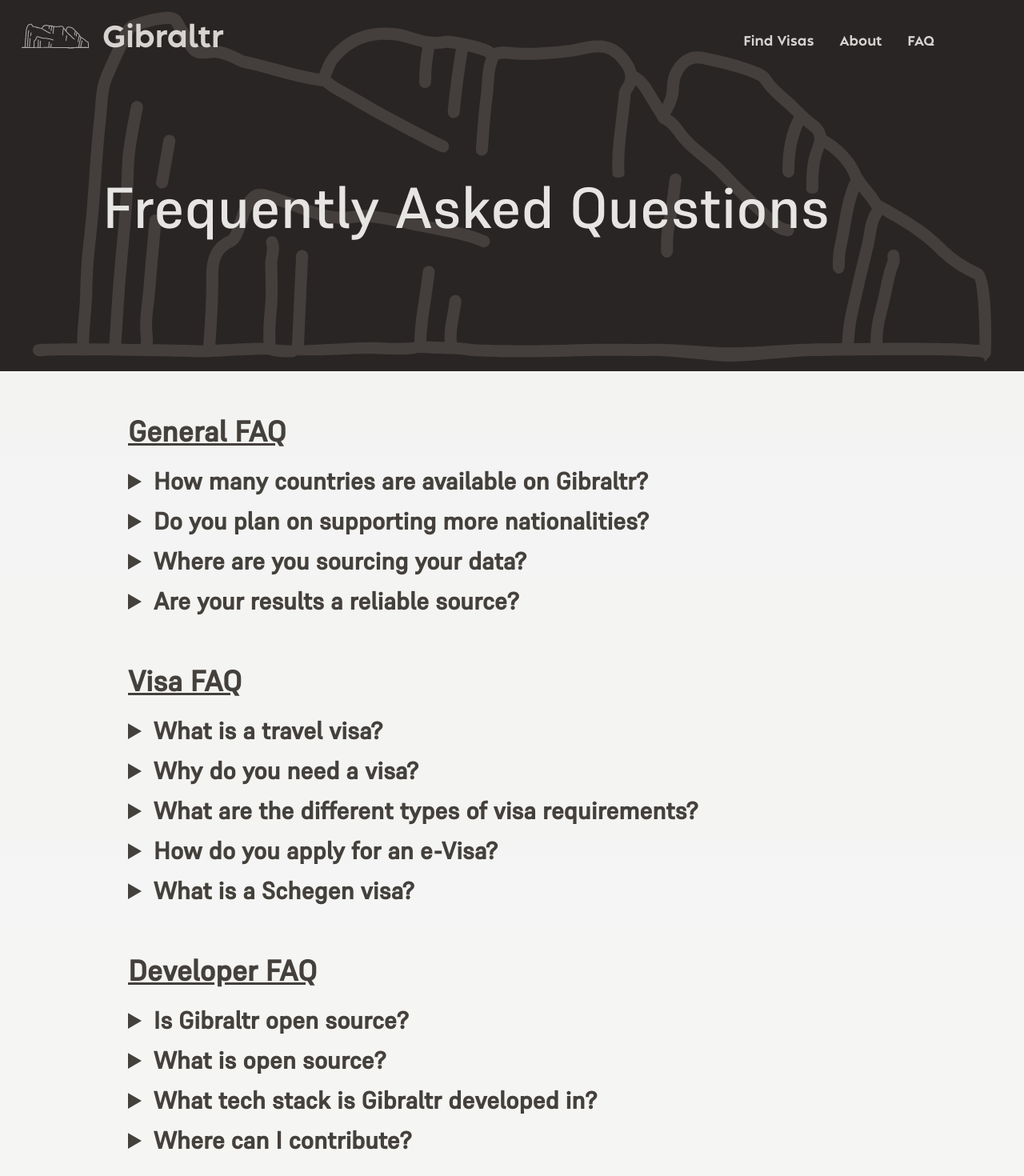
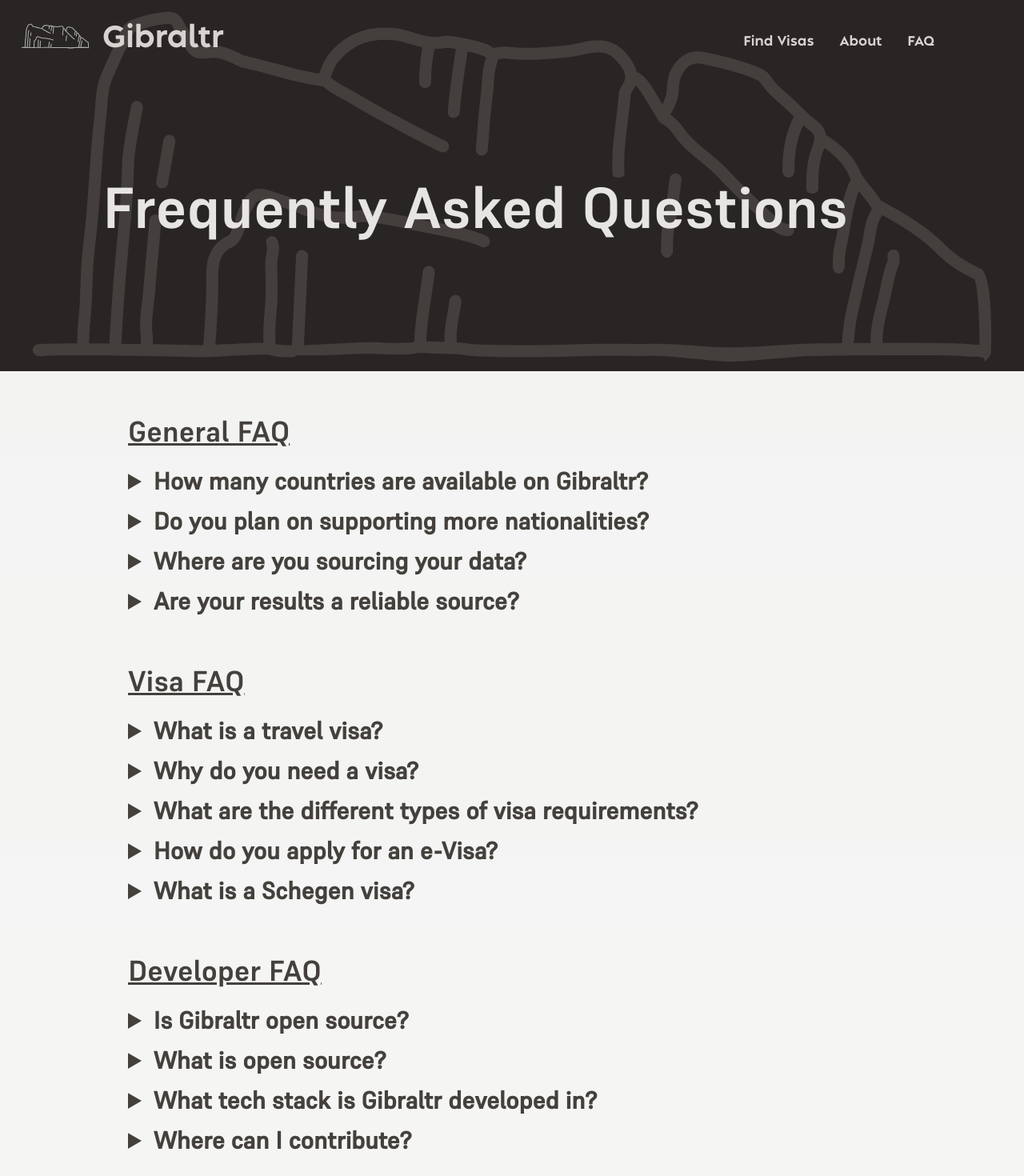
Before and after one commit to tachorzy/Gibraltr, a Next.js app: page /faq in a window 1280 px wide. Shown: the top 1470 px of the page at 80% size. Built offline with nearby package versions, Linux system fonts and the light colour scheme.

Commit message:
Tweaked fonts on FAQ page

```diff
--- a/pages/faq.jsx
+++ b/pages/faq.jsx
@@ -17,23 +17,23 @@ export default function Home() {
             <NavBar></NavBar>
           </div>
 
-          <div className={supremeMedium.className + " bg-[url('/gibraltar-stone-800.svg')] flex flex-row h-[29rem] w-screen bg-stone-800 bg-no-repeat bg-right bg-cover"}>
+          <div className={supremeBold.className + " bg-[url('/gibraltar-stone-800.svg')] flex flex-row h-[29rem] w-screen bg-stone-800 bg-no-repeat bg-right bg-cover"}>
             <h1 className={"text-stone-200 text-7xl md:pl-32 pl-10 pt-48 md:pt-56"}>Frequently Asked Questions</h1>
           </div>
 
           <div className={supremeMedium.className + " flex-col gap-y-4 mt-14 mb-20"}>
             <section className={"mb-3.5"}>
-                <h2 className={"text-stone-700 text-4xl mt-12 md:pl-40 pl-10  mb-6 font-semibold underline"}>General FAQ</h2>
+                <h2 className={supremeBold.className + " text-stone-700 text-4xl mt-12 md:pl-40 pl-10  mb-6 font-semibold underline"}>General FAQ</h2>
                 <GeneralFAQ></GeneralFAQ>
             </section>
 
             <section className={"mb-3.5"}>
-              <h2 className={"text-stone-700 text-4xl mt-12 md:pl-40 pl-10 mb-6 font-semibold underline"} id="visa-faq">Visa FAQ</h2>
+              <h2 className={supremeBold.className + " text-stone-700 text-4xl mt-12 md:pl-40 pl-10 mb-6 font-semibold underline"} id="visa-faq">Visa FAQ</h2>
               <VisaFAQ></VisaFAQ>
             </section>
 
             <section className={"mb-3.5"}>
-              <h2 className={"text-stone-700 text-4xl mt-12 md:pl-40 pl-10 mb-6 font-semibold underline"}>Developer FAQ</h2>
+              <h2 className={supremeBold.className + " text-stone-700 text-4xl mt-12 md:pl-40 pl-10 mb-6 font-semibold underline"}>Developer FAQ</h2>
                 <DevFAQ></DevFAQ>
             </section>
           </div>
```
